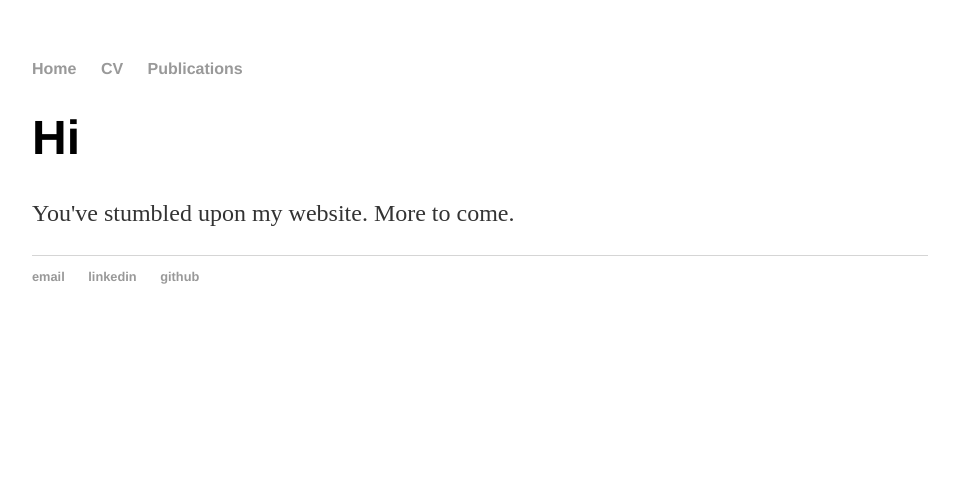
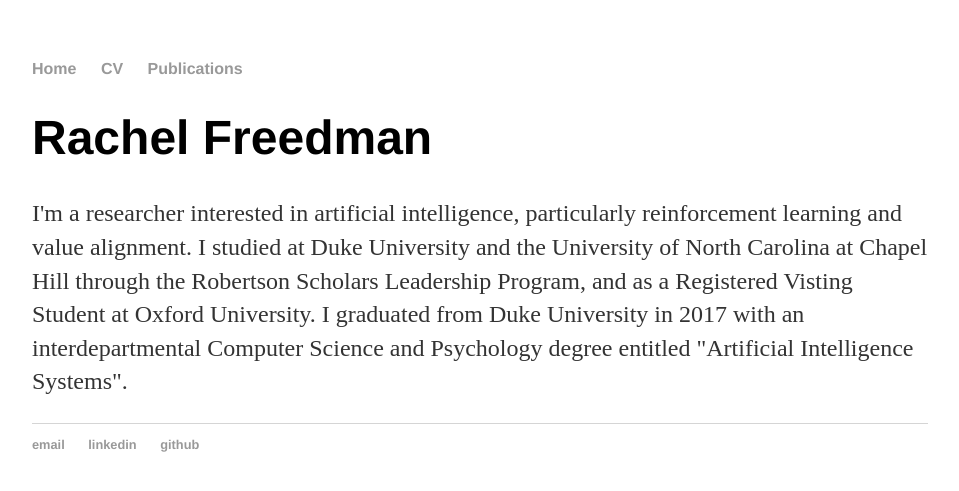
Before and after one commit to RachelFreedman/rachelfreedman.github.io, a Jekyll site: the page built from index.html, in a window 1280 px wide. Shown: the top 491 px of the page, without its empty margins (160-1119 px from the left). Built offline with Jekyll 4.4.1, drawn with Linux system fonts in a browser that asks for light colours.

Commit message:
added actual blurb

```diff
--- a/index.html
+++ b/index.html
@@ -3,6 +3,6 @@
 title: Rachel Freedman
 ---
 <div class="blurb">
-	<h1>Hi</h1>
-	<p>You've stumbled upon my website. More to come.</a></p>
+	<h1>Rachel Freedman</h1>
+	<p>I'm a researcher interested in artificial intelligence, particularly reinforcement learning and value alignment. I studied at Duke University and the University of North Carolina at Chapel Hill through the Robertson Scholars Leadership Program, and as a Registered Visting Student at Oxford University. I graduated from Duke University in 2017 with an interdepartmental Computer Science and Psychology degree entitled "Artificial Intelligence Systems".</a></p>
 </div><!-- /.blurb -->
```
